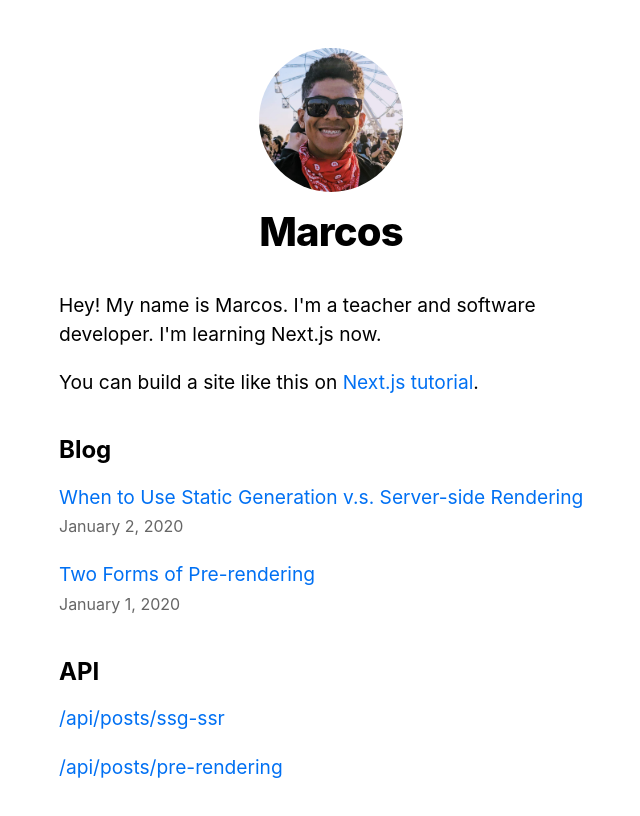
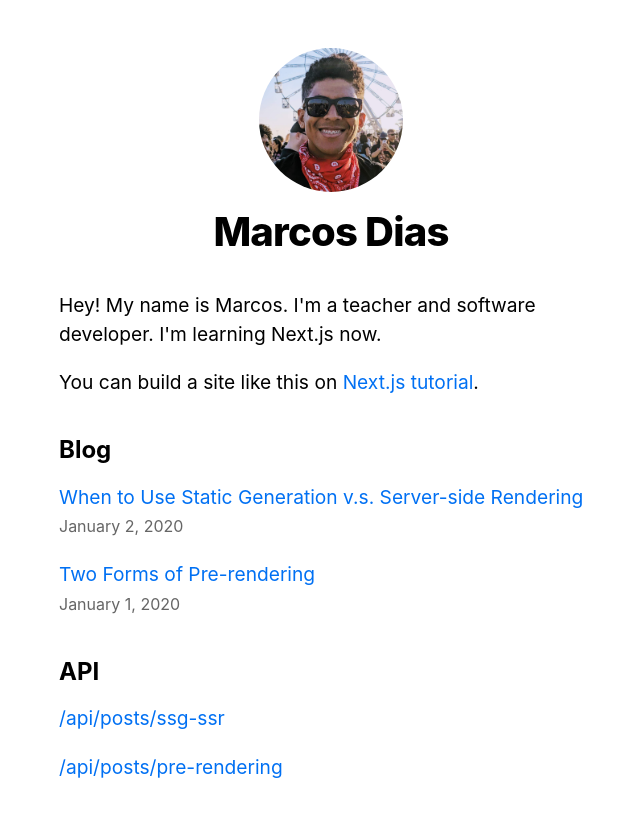
Before and after one commit to marcosdiasdev/nextjs-blog, a Next.js app: page / in a window 1280 px wide. Shown: the top 816 px of the page, without its empty margins (309-949 px from the left). Built offline with nearby package versions, Linux system fonts and the light colour scheme.

Commit message:
Change site title

```diff
--- a/components/layout.tsx
+++ b/components/layout.tsx
@@ -4,12 +4,15 @@ import styles from "./layout.module.css";
 import utilStyles from "../styles/utils.module.css";
 import Link from "next/link";
 
-const name = "Marcos";
-export const siteTitle = "Next.js Sample Website";
+const name = "Marcos Dias";
+export const siteTitle = "Marcos Dias";
 
-export default function Layout({ children, home }: {
-  children: React.ReactNode
-  home?: boolean
+export default function Layout({
+  children,
+  home,
+}: {
+  children: React.ReactNode;
+  home?: boolean;
 }) {
   return (
     <div className={styles.container}>
```
